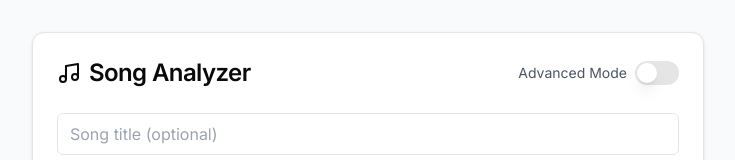
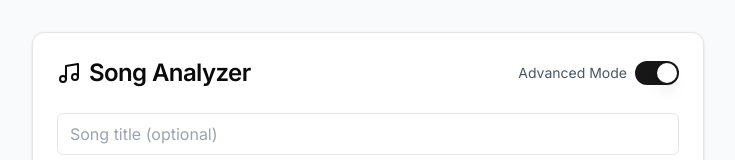
Before and after one commit to sinned/song-kid-friendly, a Next.js app: page / in a window 1280 px wide. Shown: the top 160 px of the page, without its empty margins (272-1007 px from the left). Built offline with nearby package versions, Linux system fonts and the light colour scheme.

Commit message:
default to advanced mode

```diff
--- a/components/SongAnalyzer.jsx
+++ b/components/SongAnalyzer.jsx
@@ -46,7 +46,7 @@ const SongAnalyzer = () => {
   const [result, setResult] = useState(null);
   const [isLoading, setIsLoading] = useState(false);
   const [error, setError] = useState('');
-  const [isAdvancedMode, setIsAdvancedMode] = useState(false);
+  const [isAdvancedMode, setIsAdvancedMode] = useState(true);
   const [rawApiOutput, setRawApiOutput] = useState('');
   const [title, setTitle] = useState('');
 
```
